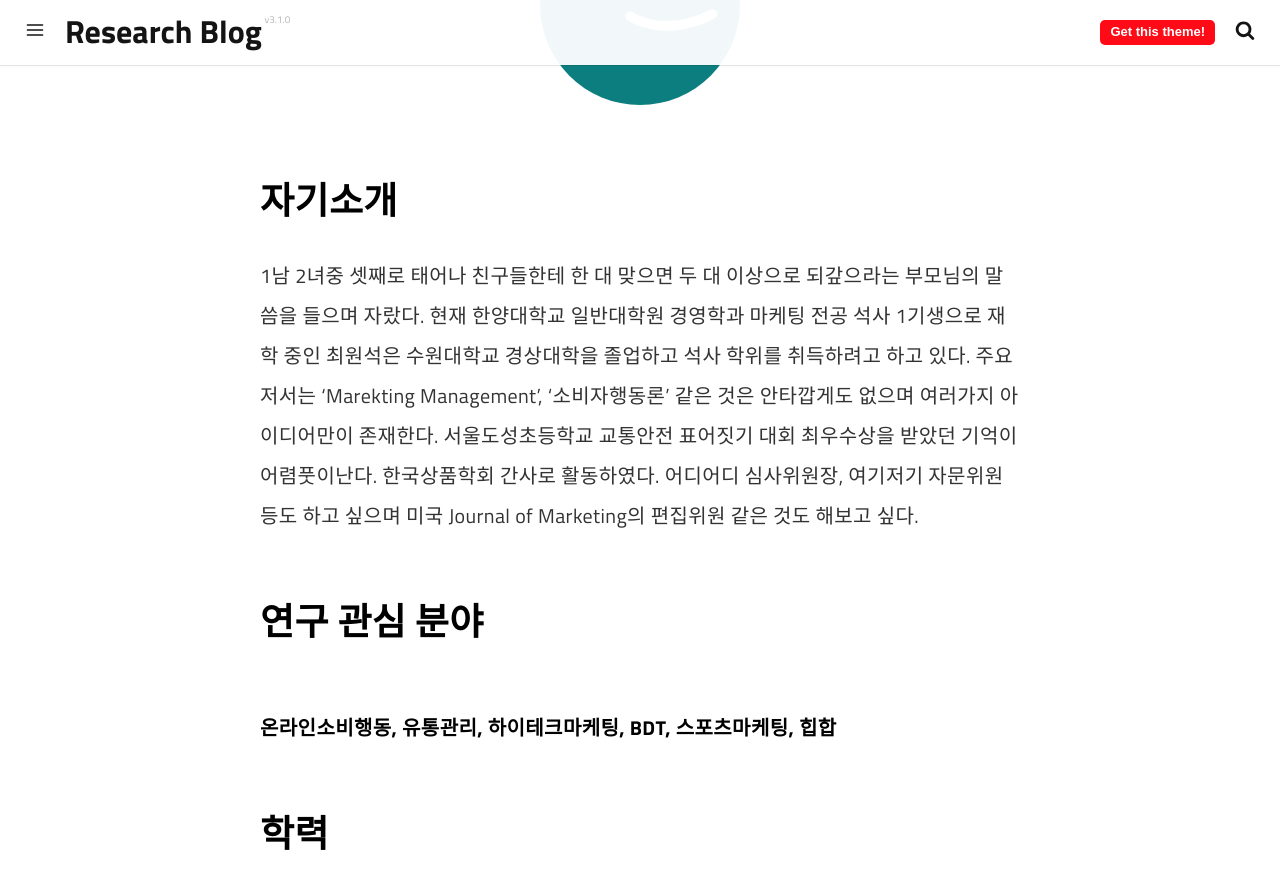
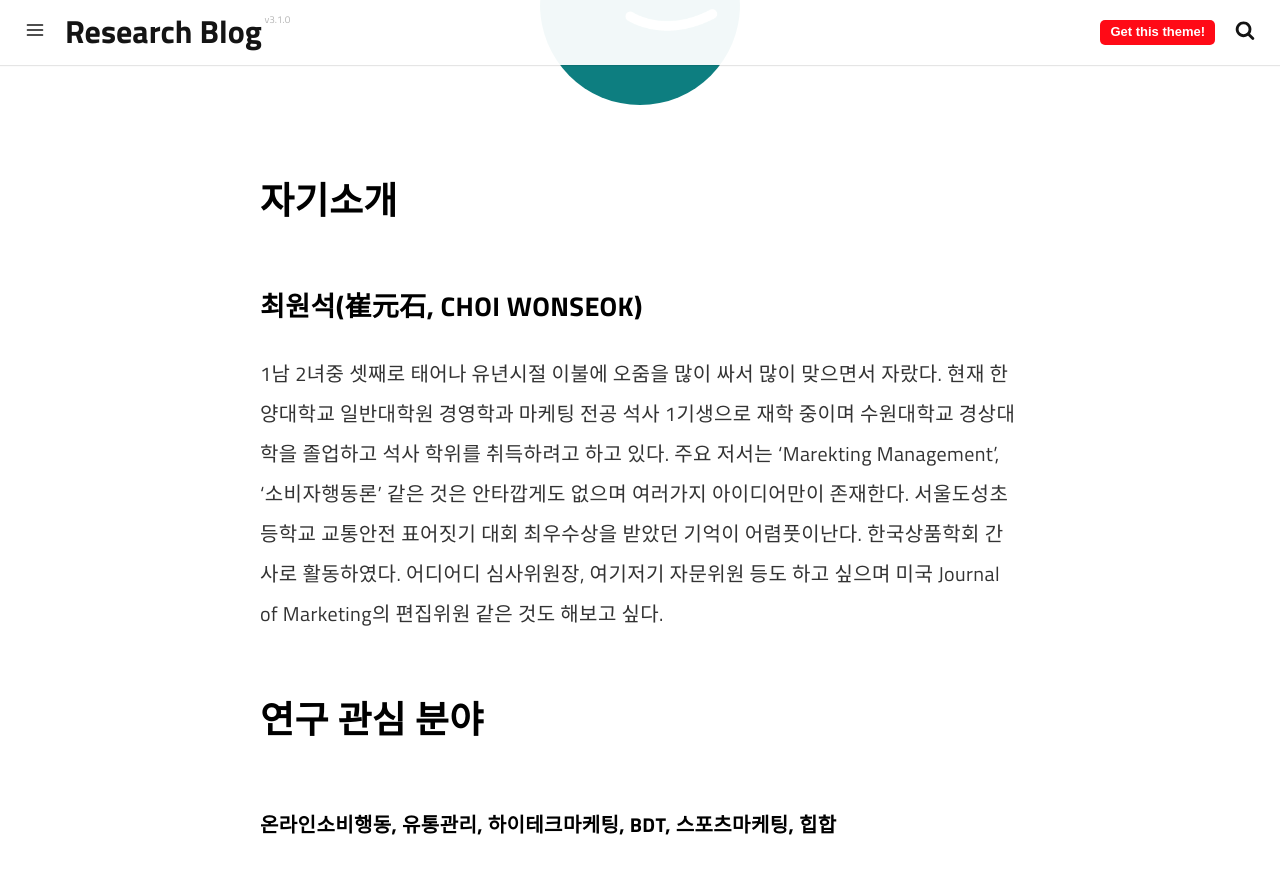
Before and after one commit to yujin2030/chldnjstjr.github.io, a Jekyll site: the page built from pages/about.md, in a window 1280 px wide and 900 px high, scrolled down 244 px. Shown: the top 889 px of the window. Built offline with Jekyll 4.4.1, drawn with Linux system fonts in a browser that asks for light colours; a script that is not in the unit is left out.

Commit message:
Update about.md

```diff
--- a/pages/about.md
+++ b/pages/about.md
@@ -8,8 +8,8 @@ permalink: /about/
 <img class="img-rounded" src="/assets/img/uploads/profile.png" alt="Thiago Rossener" width="200">
 
 ## 자기소개
-
-1남 2녀중 셋째로 태어나 친구들한테 한 대 맞으면 두 대 이상으로 되갚으라는 부모님의 말씀을 들으며 자랐다. 현재 한양대학교 일반대학원 경영학과 마케팅 전공 석사 1기생으로 재학 중인 최원석은 수원대학교 경상대학을 졸업하고 석사 학위를 취득하려고 하고 있다. 주요 저서는 'Marekting Management', '소비자행동론' 같은 것은 안타깝게도 없으며 여러가지 아이디어만이 존재한다. 서울도성초등학교 교통안전 표어짓기 대회 최우수상을 받았던 기억이 어렴풋이난다. 한국상품학회 간사로 활동하였다. 어디어디 심사위원장, 여기저기 자문위원 등도 하고 싶으며 미국 Journal of Marketing의 편집위원 같은 것도 해보고 싶다.
+### 최원석(崔元石, CHOI WONSEOK)
+1남 2녀중 셋째로 태어나 유년시절 이불에 오줌을 많이 싸서 많이 맞으면서 자랐다. 현재 한양대학교 일반대학원 경영학과 마케팅 전공 석사 1기생으로 재학 중이며 수원대학교 경상대학을 졸업하고 석사 학위를 취득하려고 하고 있다. 주요 저서는 'Marekting Management', '소비자행동론' 같은 것은 안타깝게도 없으며 여러가지 아이디어만이 존재한다. 서울도성초등학교 교통안전 표어짓기 대회 최우수상을 받았던 기억이 어렴풋이난다. 한국상품학회 간사로 활동하였다. 어디어디 심사위원장, 여기저기 자문위원 등도 하고 싶으며 미국 Journal of Marketing의 편집위원 같은 것도 해보고 싶다.
 
 
 ## 연구 관심 분야
```
